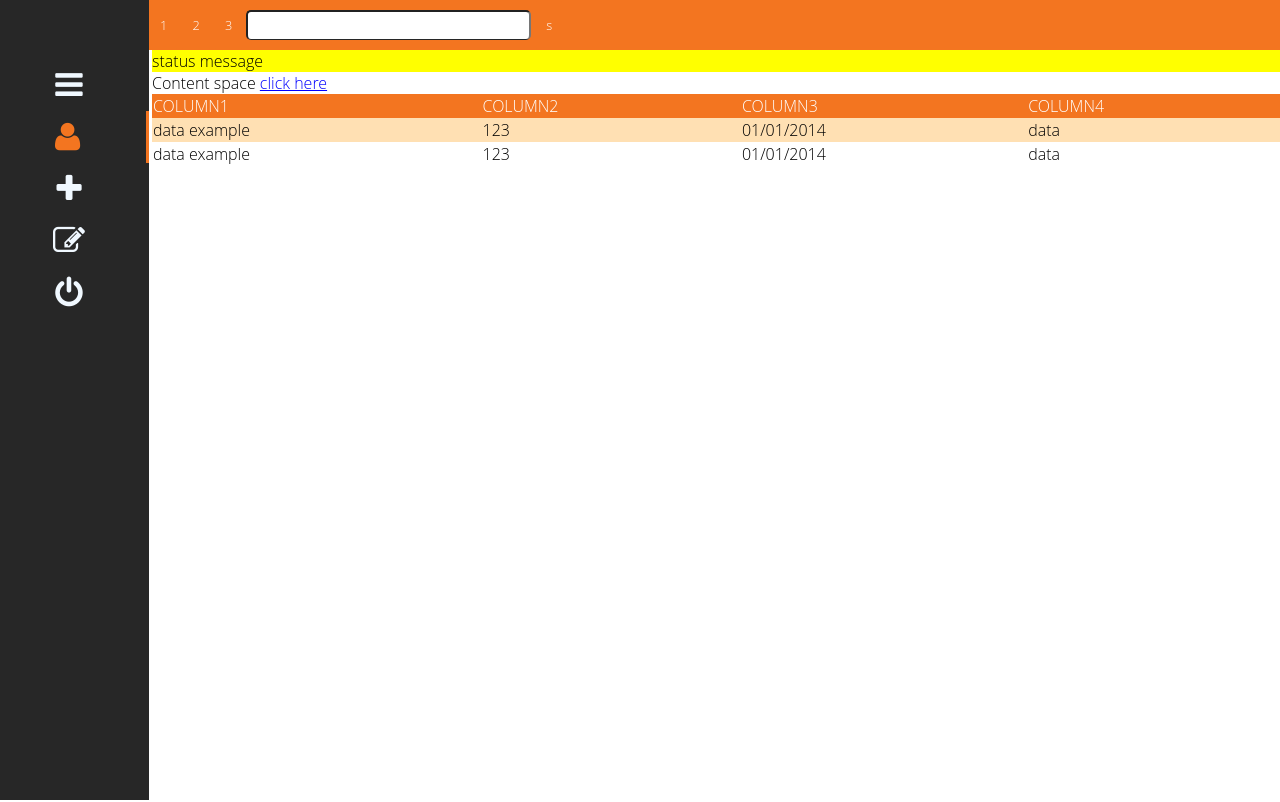
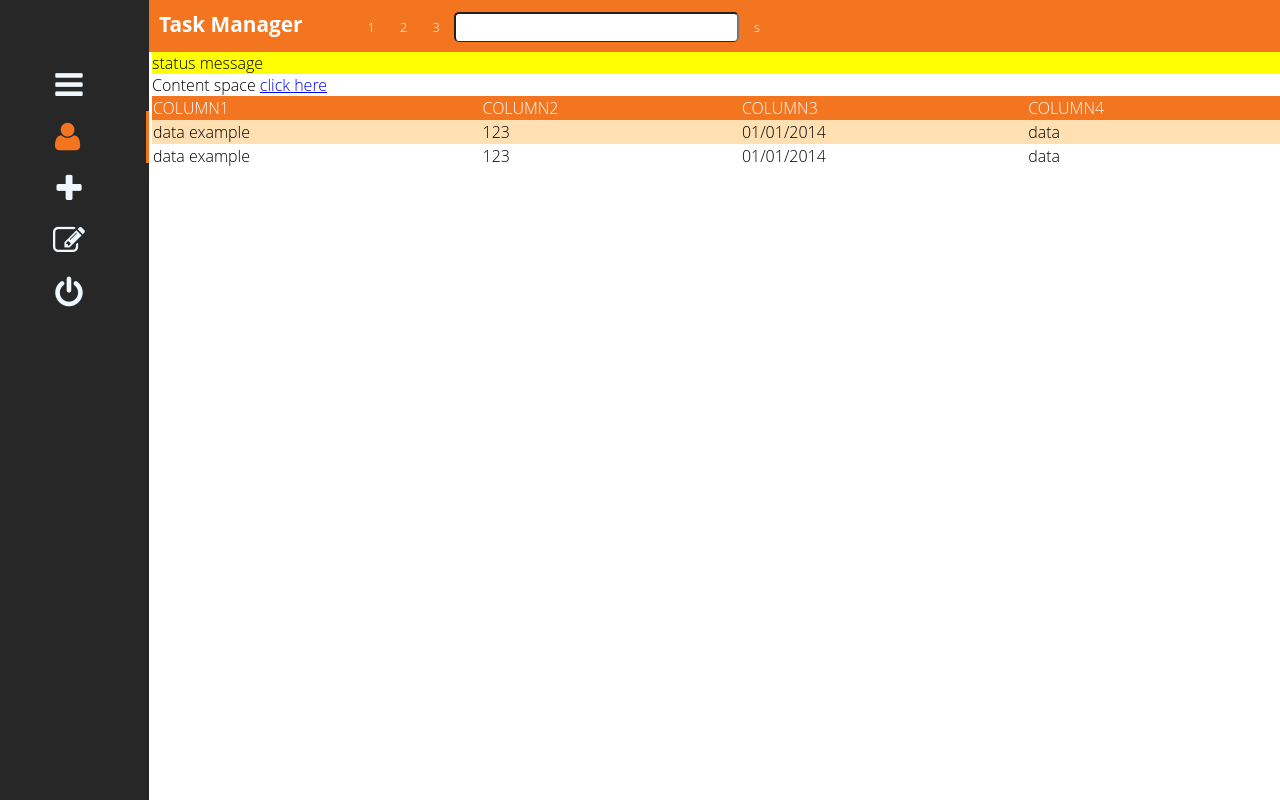
Before and after one commit to codewreaker/ash-webtech-2015-group16, a PHP site: page / in a window 1280 px wide. Run offline with PHP 8.4, Linux system fonts and the light colour scheme.

```diff
--- a/assets/css/style.css
+++ b/assets/css/style.css
@@ -73,12 +73,15 @@ div.menuitem:hover{
     -moz-transition:color 0.5s ease;
 }
 
-#pageheader
-{
+#pageheader{
     height: 1in;
-    background-color: #666;
-    font-size: large;
+    font-size: 1.3em;
+    font-family: "Open Sans", sans-serif;
+    font-weight: bolder;
     text-align: center;
+    color: #fff;
+    padding-left: 10px;
+    padding-right: 50px;
 }
 
 #mainnav{
@@ -167,7 +170,7 @@ div.menuitem:hover{
 
 table.container {
    width: 100%;
-    min-height: 100%;
+   min-height: 100%;
 }
 
 #sidemenu {
--- a/assets/js/script.js
+++ b/assets/js/script.js
@@ -1,37 +1 @@
-$(document).ready(function() {
-    // var currItem =
-
-    /* This first function animates the sidebar and hides it for the first time when you click it */
-    $("#menu").click(function() {
-        //These classes are removed if they only exist
-        $("#menu2").removeClass('animated bounceOutRight');
-        //
-
-        $("#sidemenu").addClass('animated fadeOutLeft');
-        $("#menu2").removeClass('hide');
-        $("#menu2").addClass('animated bounceInRight');
-    });
-
-     /* This first function animates the sidebar after it is hidden */
-    $("#menu2").click(function() {
-        $("#menu2").removeClass('animated bounceInRight');
-        $("#menu2").addClass('animated bounceOutRight');
-        $("#sidemenu").removeClass('animated fadeOutLeft');
-        $("#sidemenu").addClass('animated fadeInLeft');
-
-    });
-
-     /* This first function animates and sets a clicked sidebar active */
-    $(".sideMenuItem").each(function(){
-        //$(".sideMenuItem").removeClass('active');
-        var $selectedItem = $(this);
-        $selectedItem.click(function(){
-            $(".sideMenuItem").removeClass('active');
-            $selectedItem.toggleClass('active');
-        });
-    });
-
-    $(".menuitem").mouseover(function(){
-        $(".menuitem").addClass("animated bounceInTop");
-    });
-});
+/* This Javascript Files Deals With Scripts For Functionality */
--- a/index.php
+++ b/index.php
@@ -32,6 +32,7 @@
             </td>
             <td id="content">
                 <div id="divPageMenu">
+                   <span id="pageheader">Task Manager</span>
                     <span class="menuitem">1</span>
                     <span class="menuitem">2</span>
                     <span class="menuitem">3</span>
@@ -70,6 +71,7 @@
     </table>
     <script src="assets/js/jquery-2.1.1.min.js"></script>
     <script src="assets/js/jquery.easing.min.js"></script>
+    <script src="assets/js/customanimate.js"></script>
     <script src="assets/js/script.js"></script>
 </body>
 
```
